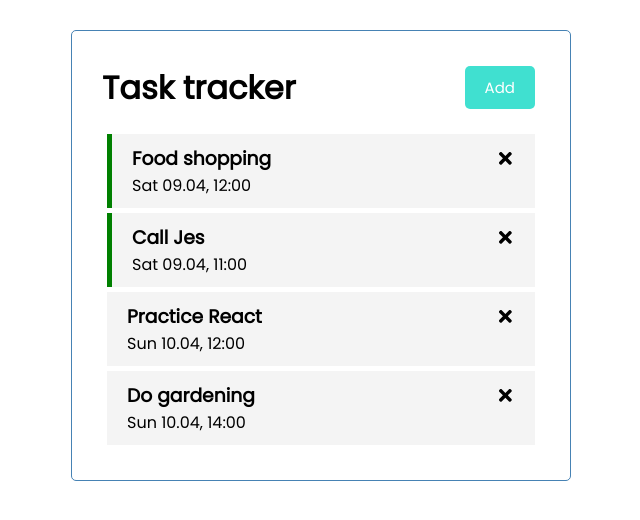
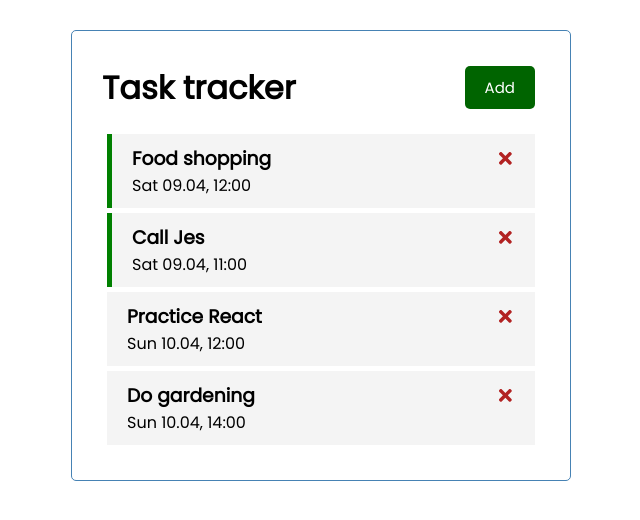
Before and after one commit to leokotman/task-tracker, a React (Create React App) app: page / in a window 1280 px wide. Shown: the top 520 px of the page, without its empty margins (319-959 px from the left). Built offline with nearby package versions, Linux system fonts and the light colour scheme.

Commit message:
styled btn + cross

```diff
--- a/src/components/Header.js
+++ b/src/components/Header.js
@@ -7,7 +7,7 @@ const Header = ({ title, onClickAdd, showAdd }) => {
   return (
     <header className="header">
       <h1>{title}</h1>
-      <Button text={showAdd ? "Close" : "Add"} color={showAdd ? "crimson" : "turquoise"} onClick={onClickAdd}/>
+      <Button text={showAdd ? "Close" : "Add"} color={showAdd ? "firebrick" : "darkgreen"} onClick={onClickAdd}/>
     </header>
   );
 };
--- a/src/components/Task.js
+++ b/src/components/Task.js
@@ -3,7 +3,7 @@ import {FaTimes} from "react-icons/fa";
 const Task = ({task, onDelete, onToggle}) => {
   return (
     <div className={`task ${task.reminder ? 'reminder' : '' }`} onDoubleClick={() => onToggle(task.id)}>
-      <h3>{task.text} <FaTimes onClick={()=> onDelete(task.id)} />
+      <h3>{task.text} <FaTimes onClick={()=> onDelete(task.id)} color="firebrick" />
       </h3>
       <p>{task.date}</p>
 
```
